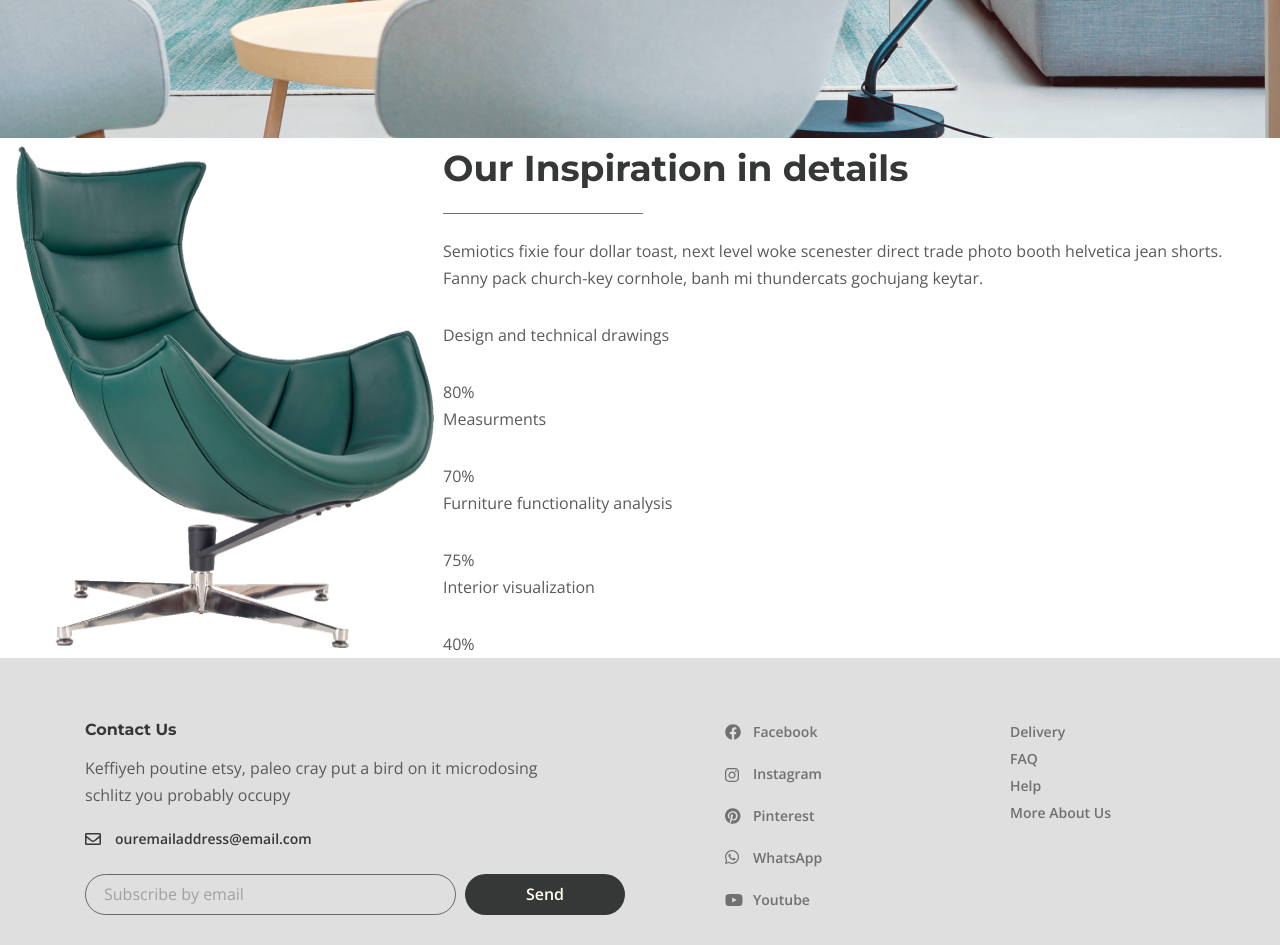
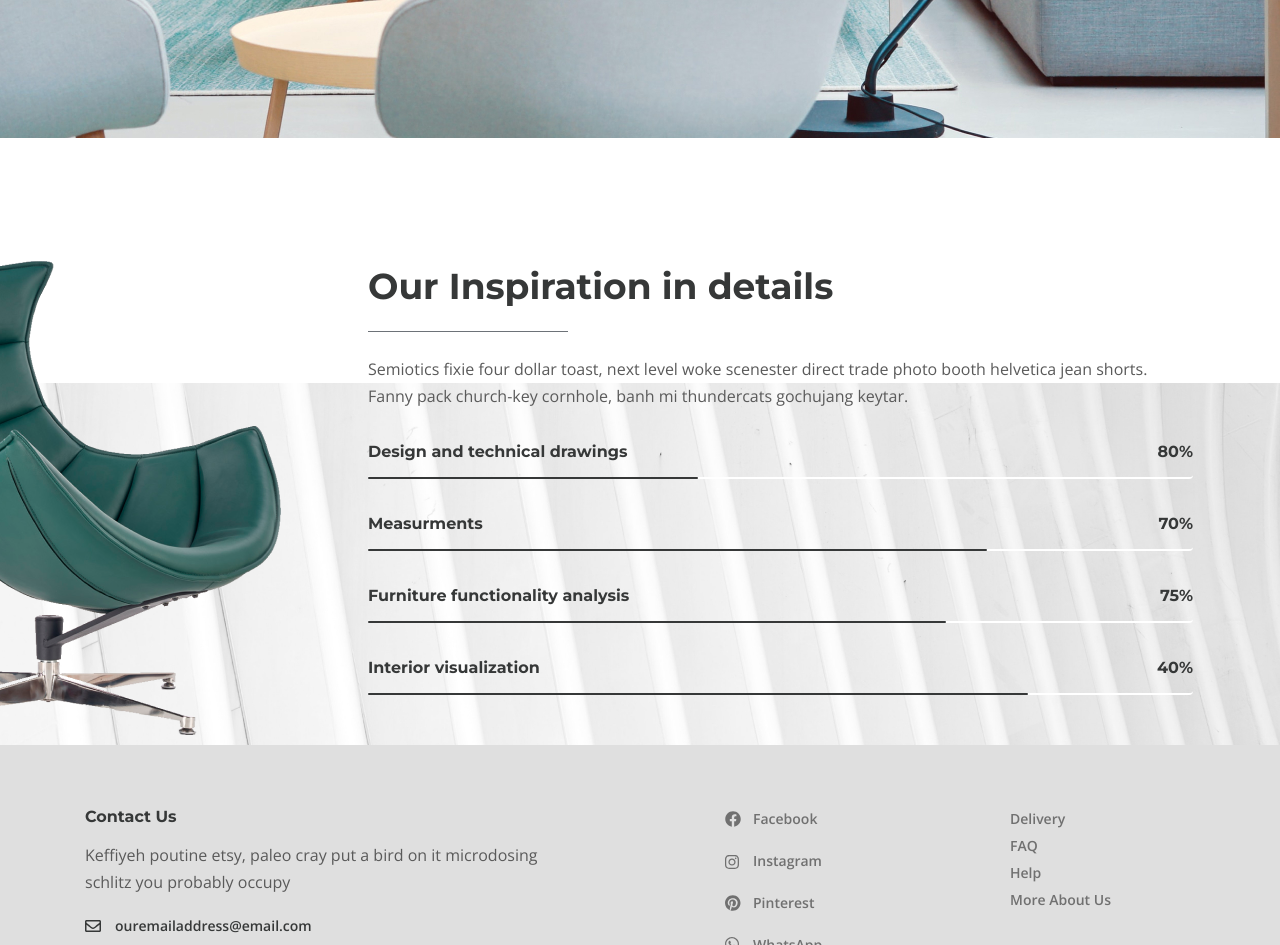
Before and after one commit to Necromayhem/desire, a website: page app/about.html in a window 1280 px wide. Shown: the part 1460-2405 px from the top of the page. Drawn offline with nearby package versions, Linux system fonts and the light colour scheme; files whose address does not match are found by name.

Commit message:
feat: finish inspiration

```diff
--- a/app/about.html
+++ b/app/about.html
@@ -154,35 +154,37 @@
 								<ul class="inspiration__list">
 									<li class="inspiration__item">
 										<div class="inspiration__item-content">
-											<p class="inspiration__text">
+											<p class="inspiration__item-text">
 												Design and technical drawings
 											</p>
 											<p class="inspiration__num">80%</p>
 										</div>
-										<div class="inspiration__line"></div>
+										<div class="inspiration__line" style="width: 40%"></div>
 									</li>
 									<li class="inspiration__item">
 										<div class="inspiration__item-content">
-											<p class="inspiration__text">Measurments</p>
+											<p class="inspiration__item-text">Measurments</p>
 											<p class="inspiration__num">70%</p>
 										</div>
-										<div class="inspiration__line"></div>
+										<div class="inspiration__line" style="width: 75%"></div>
 									</li>
 									<li class="inspiration__item">
 										<div class="inspiration__item-content">
-											<p class="inspiration__text">
+											<p class="inspiration__item-text">
 												Furniture functionality analysis
 											</p>
 											<p class="inspiration__num">75%</p>
 										</div>
-										<div class="inspiration__line"></div>
+										<div class="inspiration__line" style="width: 70%"></div>
 									</li>
 									<li class="inspiration__item">
 										<div class="inspiration__item-content">
-											<p class="inspiration__text">Interior visualization</p>
+											<p class="inspiration__item-text">
+												Interior visualization
+											</p>
 											<p class="inspiration__num">40%</p>
 										</div>
-										<div class="inspiration__line"></div>
+										<div class="inspiration__line" style="width: 80%"></div>
 									</li>
 								</ul>
 							</div>
--- a/app/scss/style.scss
+++ b/app/scss/style.scss
@@ -697,8 +697,26 @@
 }
 
 .inspiration {
+	padding-top: 100px;
+	position: relative;
+	&::after {
+		content: '';
+		position: absolute;
+		bottom: 0;
+		left: 0;
+		right: 0;
+		background-image: url(../images/inspiration-bg.jpg);
+		height: 362px;
+		z-index: -1;
+	}
 	&__inner {
 		display: flex;
+		justify-content: center;
+		align-items: center;
+	}
+	&__images {
+		margin-right: 78px;
+		margin-left: -230px;
 	}
 	&__title {
 		color: $title;
@@ -724,4 +742,23 @@
 	&__content {
 		width: 825px;
 	}
+	&__item {
+		color: $title;
+		@extend %title-font;
+		line-height: 23px;
+		margin-bottom: 33px;
+	}
+	&__item-content {
+		display: flex;
+		justify-content: space-between;
+		padding-bottom: 14px;
+		border-bottom: 2px solid #fff;
+		border-radius: 4px;
+	}
+	&__line {
+		height: 2px;
+		border-radius: 4px;
+		background-color: $title;
+		margin-top: -2px;
+	}
 }
```
Also changed, not shown: app/css/style.min.css.
